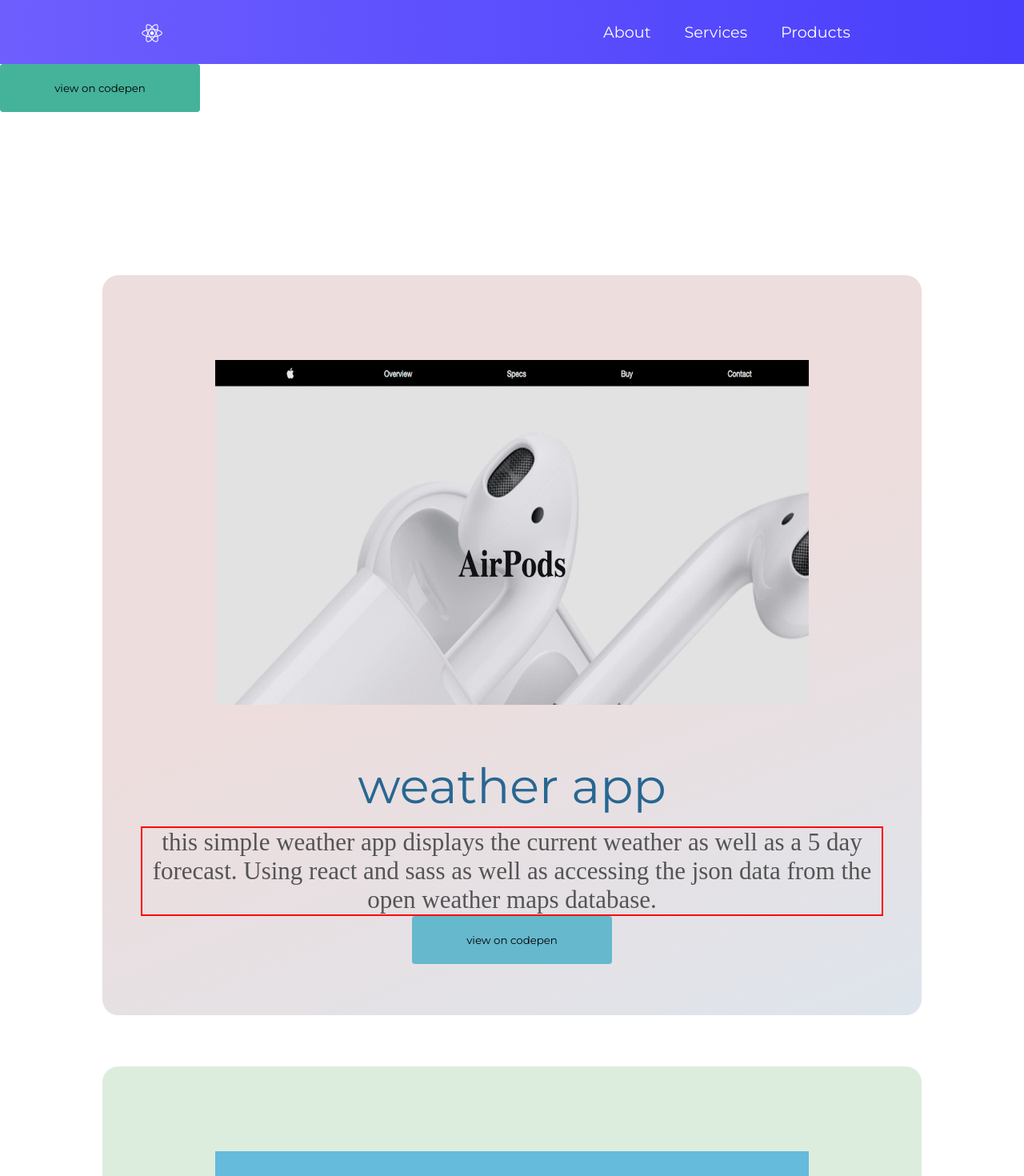
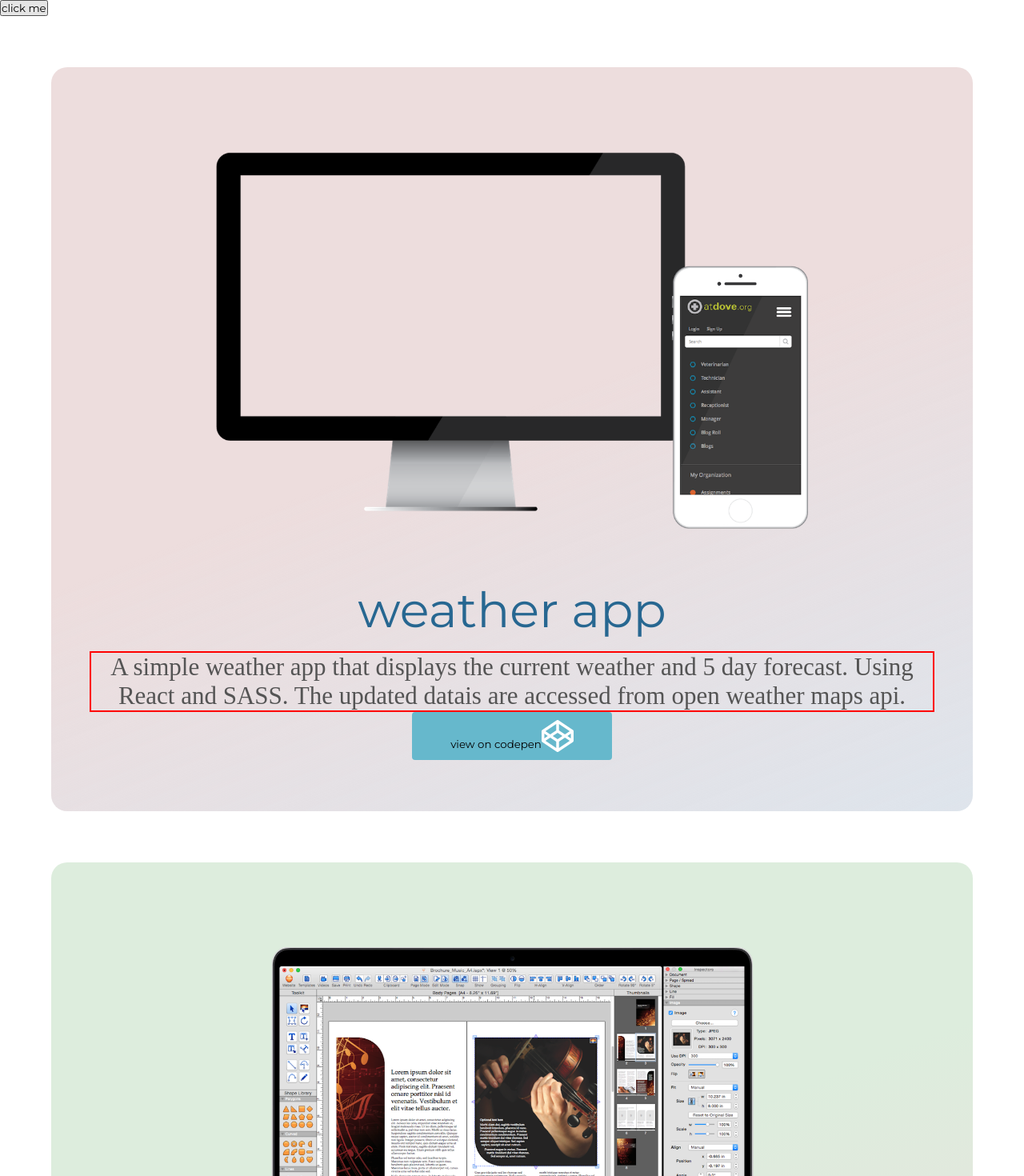
Before and after one commit to Slavi-Svec/react-components, a React (Create React App) app: page / in a window 1280 px wide. Shown: the top 1470 px of the page at 80% size. Built offline with nearby package versions, Linux system fonts and the light colour scheme.

Commit message:
update button component

```diff
--- a/src/App.js
+++ b/src/App.js
@@ -14,32 +14,36 @@
 import ProjectOneL from './Assets/projectoneL.png'
 import ProjectButton from './Components/ProjectCard/ProjectButton/ProjectButton'
 import Simpsons from './Assets/simpsons-app.png'
+import Laptop from './Assets/laptop.png'
+import LaptopTwo from './Assets/laptop-phone-template.png'
 
 function App() {
   return (
     <div className="App">
       {/* <SocialFollow /> */}
       {/* <Navbar /> */}
-      <NavbarTwo />
-      <ProjectButton
+      {/* <NavbarTwo /> */}
+      <ButtonThree
+      />
+      {/* <ProjectButton
             heading="view on codepen"
             variant="primary"
-            src={"https://codepen.io/slavi-svec/full/ZEQvJjY"}
-          />
+            src="https://codepen.io/slavi-svec/full/ZEQvJjY"
+          /> */}
 
       <ProjectCard
         variant="primary"
-        src={ProjectOneL}
+        src={LaptopTwo}
         title="weather app"
-        description="this simple weather app displays the current weather as well as a 5 day forecast. Using react and
-                      sass as well as accessing the json data from the open weather maps database."
+        description="A simple weather app that displays the current weather and 5 day forecast. Using React and
+                     SASS. The updated datais are accessed from open weather maps api."
        />
        <ProjectCard
         variant="secondary"
-        src={Simpsons}
+        src={Laptop}
         title="Simpsons Quote Generator"
-        description="this app calls an api request and return as random
-                    simpons quote and image upon pressing the button, in additon quotes can be posted to twitter."
+        description="This app calls an api request to return random
+                    simpons quotes and images upon pressing a button, in additon quotes can be posted to twitter."
        />
     </div>
   )
--- a/src/Components/ButtonThree/ButtonThree.jsx
+++ b/src/Components/ButtonThree/ButtonThree.jsx
@@ -1,17 +1,15 @@
 import React, { useState } from 'react';
 
-const  ButtonThree = () => {
-  const [heading, setHeading] = useState(false)
+const ButtonThree = () => {
+ const [text, setText] = useState('click me')
 
   return (
-    <div>
-
-      <p> {'hello'}</p>
-      <button onClick={() => console.log('hi')}>
-        Click me
-      </button>
-    </div>
-  );
+    <>
+      <section>
+        <button onClick={() => setText('it is clicked')}>{text}</button>
+      </section>
+    </>
+  )
 }
 
 export default ButtonThree
--- a/src/Components/ProjectCard/ProjectButton/ProjectButton.jsx
+++ b/src/Components/ProjectCard/ProjectButton/ProjectButton.jsx
@@ -5,13 +5,13 @@
 
 import './styles.scss'
 
-const ProjectButton = ({ heading,  variant, src}) => (
+const ProjectButton = ({ heading,  variant, src }) => (
   <button
     className={`button__${variant}`}
-    onClick={() => window.open({src})}
+    onClick={() => window.open(src)}
   >
-    { heading }
-
+  { heading }
+  <FontAwesomeIcon icon={faCodepen} size="3x" color="white" />
   </button>
 )
 
--- a/src/Components/ProjectCard/ProjectsCard.jsx
+++ b/src/Components/ProjectCard/ProjectsCard.jsx
@@ -9,11 +9,11 @@
   return (
     <>
     <section className="project">
-      <section className="project__Body">
+      <section className="project__body">
         <div className={`project__${variant}`}>
-          <img className="projectCardImage" src={src} alt="alternate"></img>
-          <div className="textContainer">
-            <h1 className="projectTitle">{title}</h1>
+          <img className="project__cardImage" src={src} alt="alternate"></img>
+          <div className="project__textContainer">
+            <h1 className="project__title">{title}</h1>
             <p className="projectDescription">{description}</p>
             <ProjectButton
               className="CodePenButton"
--- a/src/Components/ProjectCard/style.scss
+++ b/src/Components/ProjectCard/style.scss
@@ -1,5 +1,5 @@
 .project {
-  &__Body {
+  &__body {
   min-height: 100vh;
   display: flex;
   align-items: center;
@@ -8,11 +8,10 @@
   background: white;
   }
 
-
   &__primary {
     padding: 4rem;
     background: linear-gradient(338.83deg,#dde5ed -3.41%,rgba(255,196,255,0)52.31%),#eddddd;
-    flex: 0 0 80%;
+    flex: 0 0 90%;
     margin-top: 5%;
     border-radius: 20px;
     position: relative;
@@ -24,7 +23,7 @@
   &__secondary {
     padding: 4rem;
     background: linear-gradient(338.83deg,#eddddd -3.41%,rgba(255,196,255,0)52.31%),#ddeddd;
-    flex: 0 0 80%;
+    flex: 0 0 90%;
     margin-top: 5%;
     border-radius: 20px;
     position: relative;
@@ -32,20 +31,19 @@
     transition: all .4s ease-in-out;
     padding: 1em 3em 4em;
   }
-}
 
-.projectCardImage {
-  width: 80%;
+  &__cardImage {
+    width: 70%;
     max-width: 100%;
     margin-top: 90px;
   }
 
-.projectTitle {
+  &__title {
     margin-top: 60px;
     color: #276791;
     font-size: 3.8rem;
     font-weight: 400;
-
+  }
 }
 
 .projectDescription {
```
Also changed, not shown: src/Assets/laptop-phone-template.png (added), src/Assets/laptop.png (added). Lines whose indentation alone changed are shown as unchanged.
